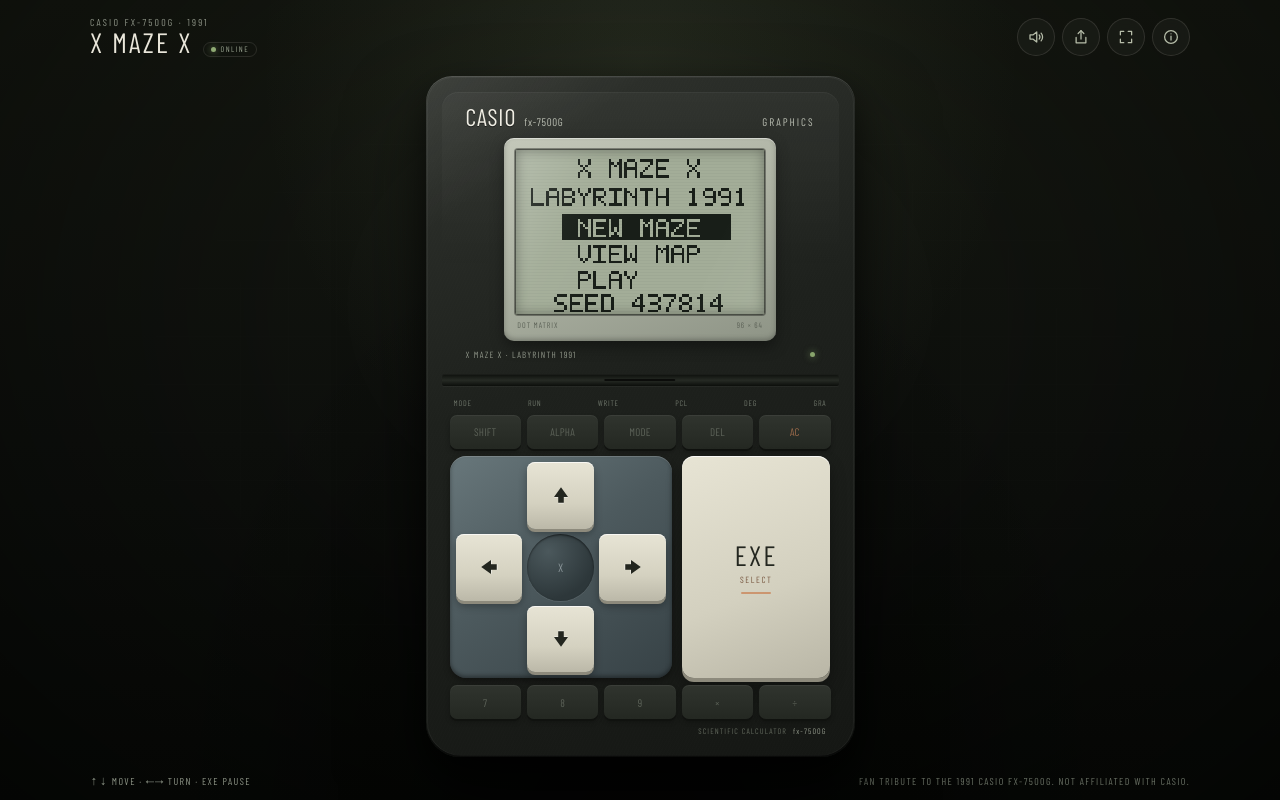
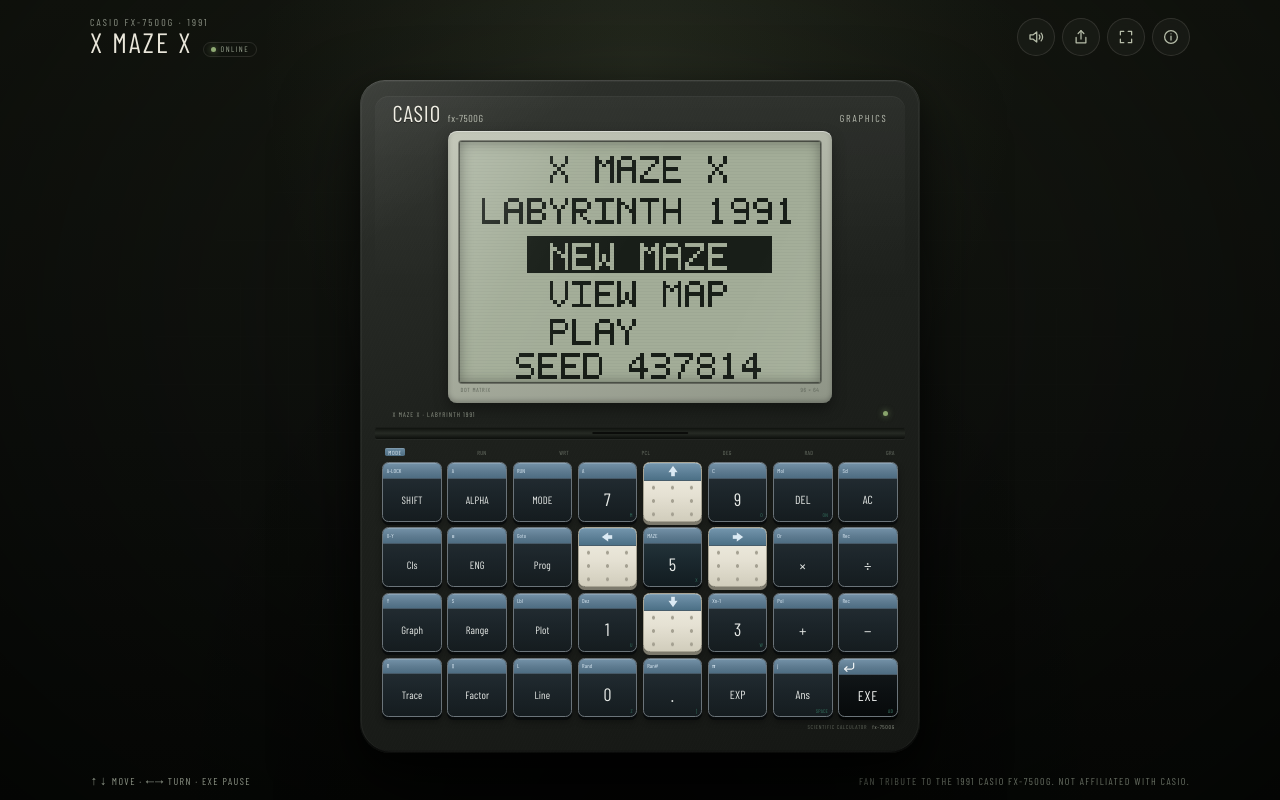
Before and after one commit to hipe-0/x-maze-x-labyrinth, a React (Vite) app: page / in a window 1280 px wide. Built offline with nearby package versions, Linux system fonts and the light colour scheme.

Commit message:
Restyle the keypad after the FX-7500G layout

```diff
--- a/src/index.css
+++ b/src/index.css
@@ -18,13 +18,6 @@
   --lcd-ink: #181e18;
   --body-dark: #1b1d1b;
   --body-mid: #2a2d29;
-  --cream: #d9d6c6;
-  --cream-dark: #c2bfae;
-  --key-dark: #242622;
-  --key-faded: #2a2d28;
-  --key-faded-text: #5c6258;
-  --blue-gray: #4e5c60;
-  --blue-gray-light: #667579;
   --orange: #c77645;
   --safe-top: env(safe-area-inset-top, 0px);
   --safe-bottom: env(safe-area-inset-bottom, 0px);
@@ -108,6 +101,7 @@ button {
 .app {
   display: flex;
   flex-direction: column;
+  height: 100dvh;
   min-height: 100dvh;
   padding: calc(16px + var(--safe-top)) clamp(14px, 4vw, 40px)
     calc(12px + var(--safe-bottom));
@@ -224,6 +218,7 @@ button {
   min-height: 0;
   width: 100%;
   padding: clamp(8px, 2vh, 22px) 0;
+  container-type: size;
 }
 
 .site-footer {
--- a/src/ui/AboutModal.tsx
+++ b/src/ui/AboutModal.tsx
@@ -88,7 +88,7 @@ export function AboutModal({ onClose }: { onClose: () => void }) {
         </ul>
 
         <p className="modal__hint">
-          Only the cream D-pad and EXE keys are active. The rest of the
+          Only the white dotted arrow keys and EXE are active. The rest of the
           scientific keypad is a visual tribute for now.
         </p>
 
--- a/src/ui/Calculator.tsx
+++ b/src/ui/Calculator.tsx
@@ -2,6 +2,7 @@ import type { Action, Game } from '../game/game'
 import { ArrowGlyph } from './ArrowGlyph'
 import { Key } from './Key'
 import { Lcd } from './Lcd'
+import { ReturnIcon } from './icons'
 import './calculator.css'
 
 interface CalculatorProps {
@@ -10,25 +11,28 @@ interface CalculatorProps {
   onRelease: (action: Action) => void
 }
 
-function FadedKey({
-  label,
-  accent = false,
-}: {
+interface IdleKeyProps {
+  band: string
   label: string
-  accent?: boolean
-}) {
+  foot?: string
+  className?: string
+}
+
+function IdleKey({ band, label, foot, className = '' }: IdleKeyProps) {
   return (
-    <div
-      className={`key key--faded ${accent ? 'key--accent' : ''}`.trim()}
-      aria-hidden="true"
-    >
+    <div className={`key key--idle ${className}`.trim()} aria-hidden="true">
+      <span className="key__band">{band}</span>
+      <span className="key__main">
         <span className="key__legend">{label}</span>
+      </span>
+      {foot ? <span className="key__foot">{foot}</span> : null}
     </div>
   )
 }
 
 export function Calculator({ game, onAction, onRelease }: CalculatorProps) {
   return (
+    <div className="calculator-shell">
       <section className="calculator" aria-label="Casio FX-7500G tribute">
         <div className="calculator__display">
           <div className="brand-row">
@@ -59,82 +63,88 @@ export function Calculator({ game, onAction, onRelease }: CalculatorProps) {
 
         <div className="calculator__keypad">
           <div className="mode-strip" aria-hidden="true">
-          <span>MODE</span>
+            <span className="mode-strip__badge">MODE</span>
             <span>RUN</span>
-          <span>WRITE</span>
+            <span>WRT</span>
             <span>PCL</span>
             <span>DEG</span>
+            <span>RAD</span>
             <span>GRA</span>
           </div>
 
-        <div className="keypad-row keypad-row--top" aria-hidden="true">
-          <FadedKey label="SHIFT" />
-          <FadedKey label="ALPHA" />
-          <FadedKey label="MODE" />
-          <FadedKey label="DEL" />
-          <FadedKey label="AC" accent />
-        </div>
-
-        <div className="gamepad">
-          <div className="dpad">
+          <div className="keypad-grid">
+            <IdleKey band="A-LOCK" label="SHIFT" />
+            <IdleKey band="A" label="ALPHA" />
+            <IdleKey band="RUN" label="MODE" />
+            <IdleKey band="A" label="7" foot="M" className="key--num" />
             <Key
               action="up"
               ariaLabel="Up / move forward"
               onAction={onAction}
               onRelease={onRelease}
-              className="key--arrow key--up"
-            >
-              <ArrowGlyph direction="up" />
-            </Key>
+              className="key--arrow"
+              band={<ArrowGlyph direction="up" />}
+            />
+            <IdleKey band="C" label="9" foot="O" className="key--num" />
+            <IdleKey band="Mol" label="DEL" foot="ON" className="key--cap" />
+            <IdleKey band="Scl" label="AC" className="key--cap" />
+
+            <IdleKey band="X-Y" label="Cls" />
+            <IdleKey band="≡" label="ENG" />
+            <IdleKey band="Goto" label="Prog" />
             <Key
               action="left"
               ariaLabel="Left / turn left"
               onAction={onAction}
               onRelease={onRelease}
-              className="key--arrow key--left"
-            >
-              <ArrowGlyph direction="left" />
-            </Key>
-            <div className="dpad__center" aria-hidden="true">
-              <span>X</span>
-            </div>
+              className="key--arrow"
+              band={<ArrowGlyph direction="left" />}
+            />
+            <IdleKey band="MAZE" label="5" foot="X" className="key--hub" />
             <Key
               action="right"
               ariaLabel="Right / turn right"
               onAction={onAction}
               onRelease={onRelease}
-              className="key--arrow key--right"
-            >
-              <ArrowGlyph direction="right" />
-            </Key>
+              className="key--arrow"
+              band={<ArrowGlyph direction="right" />}
+            />
+            <IdleKey band="Or" label="×" className="key--op" />
+            <IdleKey band="Rec" label="÷" className="key--op" />
+
+            <IdleKey band="Y" label="Graph" />
+            <IdleKey band="S" label="Range" />
+            <IdleKey band="Lbl" label="Plot" />
+            <IdleKey band="Dez" label="1" foot="U" className="key--num" />
             <Key
               action="down"
               ariaLabel="Down / move back"
               onAction={onAction}
               onRelease={onRelease}
-              className="key--arrow key--down"
-            >
-              <ArrowGlyph direction="down" />
-            </Key>
-          </div>
+              className="key--arrow"
+              band={<ArrowGlyph direction="down" />}
+            />
+            <IdleKey band="Xn-1" label="3" foot="W" className="key--num" />
+            <IdleKey band="Pol" label="+" className="key--op" />
+            <IdleKey band="Rec" label="−" className="key--op" />
 
+            <IdleKey band="R" label="Trace" />
+            <IdleKey band="Q" label="Factor" />
+            <IdleKey band="L" label="Line" />
+            <IdleKey band="Rand" label="0" foot="Z" className="key--num" />
+            <IdleKey band="Ran#" label="." foot="[" className="key--op" />
+            <IdleKey band="π" label="EXP" className="key--cap" />
+            <IdleKey band="j" label="Ans" foot="SPACE" className="key--cap" />
             <Key
               action="select"
-            label="EXE"
-            sublabel="SELECT"
               ariaLabel="Select / pause"
               onAction={onAction}
               onRelease={onRelease}
               className="key--exe"
+              band={<ReturnIcon className="key__return" strokeWidth={2.1} />}
+              label="EXE"
+              foot="AD"
             />
-        </div>
-
-        <div className="keypad-row keypad-row--bottom" aria-hidden="true">
-          <FadedKey label="7" />
-          <FadedKey label="8" />
-          <FadedKey label="9" />
-          <FadedKey label="×" />
-          <FadedKey label="÷" />
           </div>
 
           <div className="calculator__footer" aria-hidden="true">
@@ -143,5 +153,6 @@ export function Calculator({ game, onAction, onRelease }: CalculatorProps) {
           </div>
         </div>
       </section>
+    </div>
   )
 }
--- a/src/ui/Key.tsx
+++ b/src/ui/Key.tsx
@@ -1,25 +1,32 @@
-import { useCallback, useState, type PointerEvent, type ReactNode } from 'react'
+import {
+  useCallback,
+  useState,
+  type PointerEvent,
+  type ReactNode,
+} from 'react'
 import type { Action } from '../game/game'
 
 interface KeyProps {
   action: Action
   label?: string
-  sublabel?: string
   ariaLabel: string
   onAction: (action: Action) => void
   onRelease: (action: Action) => void
   className?: string
+  band?: ReactNode
+  foot?: string
   children?: ReactNode
 }
 
 export function Key({
   action,
   label,
-  sublabel,
   ariaLabel,
   onAction,
   onRelease,
   className = '',
+  band,
+  foot,
   children,
 }: KeyProps) {
   const [pressed, setPressed] = useState(false)
@@ -60,9 +67,12 @@ export function Key({
       }}
       onContextMenu={(event) => event.preventDefault()}
     >
-      {children}
-      {label ? <span className="key__legend">{label}</span> : null}
-      {sublabel ? <span className="key__sub">{sublabel}</span> : null}
+      {band ? <span className="key__band">{band}</span> : null}
+      <span className="key__main">
+        {children}
+        {label ? <span className="key__legend">{label}</span> : null}
+      </span>
+      {foot ? <span className="key__foot">{foot}</span> : null}
     </button>
   )
 }
--- a/src/ui/calculator.css
+++ b/src/ui/calculator.css
@@ -1,20 +1,38 @@
+.calculator-shell {
+  container-type: inline-size;
+  width: min(100%, 560px, calc((100dvh - 150px) * 0.83));
+  width: min(100%, 560px, calc(100cqh * 0.83));
+}
+
 .calculator {
-  --calc-width: min(92vw, 520px, calc((100dvh - 150px) * 0.66));
+  --key-face-top: #273137;
+  --key-face-mid: #1c252a;
+  --key-face-bottom: #151c1f;
+  --key-outline: #6b747a;
+  --band-top: #7492a8;
+  --band-mid: #5e7b90;
+  --band-bottom: #4e6d82;
+  --band-ink: #dbeaf4;
+  --foot-ink: #34725f;
+  --cream-top: #f2efe4;
+  --cream-mid: #e5e1d3;
+  --cream-bottom: #d1cdbc;
+  --cream-outline: #a8a494;
+
   position: relative;
   display: flex;
   flex-direction: column;
-  width: var(--calc-width);
-  padding: clamp(10px, 2.4vw, 16px);
-  border-radius: clamp(16px, 3.2vw, 26px) clamp(16px, 3.2vw, 26px)
-    clamp(22px, 4.4vw, 34px) clamp(22px, 4.4vw, 34px);
+  width: 100%;
+  padding: 2.8cqw 2.6cqw 3.2cqw;
+  border-radius: 4.4cqw 4.4cqw 5.4cqw 5.4cqw;
   background:
     linear-gradient(145deg, rgba(255, 255, 255, 0.07), transparent 16%),
     linear-gradient(160deg, #30332e 0%, #1e211d 42%, #151714 100%);
   box-shadow:
-    0 42px 80px rgba(0, 0, 0, 0.55),
-    0 12px 28px rgba(0, 0, 0, 0.45),
-    inset 0 1px 0 rgba(255, 255, 255, 0.12),
-    inset 0 -2px 0 rgba(0, 0, 0, 0.55);
+    0 7cqw 14cqw rgba(0, 0, 0, 0.55),
+    0 2cqw 5cqw rgba(0, 0, 0, 0.45),
+    inset 0 0.2cqw 0 rgba(255, 255, 255, 0.12),
+    inset 0 -0.4cqw 0 rgba(0, 0, 0, 0.55);
   isolation: isolate;
   touch-action: none;
 }
@@ -22,9 +40,9 @@
 .calculator::before {
   content: '';
   position: absolute;
-  inset: 1px;
+  inset: 0.2cqw;
   z-index: 2;
-  border: 1px solid rgba(255, 255, 255, 0.045);
+  border: 0.12cqw solid rgba(255, 255, 255, 0.045);
   border-radius: inherit;
   pointer-events: none;
 }
@@ -48,44 +66,43 @@
 .calculator__display {
   position: relative;
   z-index: 1;
-  padding: clamp(8px, 1.8vw, 14px) clamp(12px, 3vw, 20px)
-    clamp(6px, 1.2vw, 10px);
-  border-radius: clamp(10px, 2.2vw, 16px);
+  padding: 1.2cqw 2.4cqw 1.1cqw;
+  border-radius: 2.4cqw;
   background: linear-gradient(
     180deg,
     rgba(255, 255, 255, 0.035),
     transparent 65%
   );
-  box-shadow: inset 0 1px 0 rgba(255, 255, 255, 0.04);
+  box-shadow: inset 0 0.18cqw 0 rgba(255, 255, 255, 0.04);
 }
 
 .brand-row {
   display: flex;
   align-items: baseline;
   justify-content: space-between;
-  gap: 8px;
-  margin-bottom: clamp(6px, 1.4vw, 10px);
-  padding: 0 4px;
+  gap: 1.4cqw;
+  margin-bottom: 1.3cqw;
+  padding: 0 0.8cqw;
 }
 
 .brand-row__left {
   display: flex;
   align-items: baseline;
-  gap: clamp(4px, 1vw, 8px);
+  gap: 1.2cqw;
   min-width: 0;
 }
 
 .brand-casio {
-  font-size: clamp(15px, 3vw, 24px);
+  font-size: 4.1cqw;
   font-weight: 700;
   line-height: 0.9;
   letter-spacing: 0.04em;
   color: #f0eee4;
-  text-shadow: 0 1px 0 rgba(0, 0, 0, 0.5);
+  text-shadow: 0 0.16cqw 0 rgba(0, 0, 0, 0.5);
 }
 
 .brand-model {
-  font-size: clamp(8px, 1.5vw, 11px);
+  font-size: 1.8cqw;
   font-weight: 500;
   font-style: italic;
   letter-spacing: 0.06em;
@@ -94,7 +111,7 @@
 }
 
 .brand-graphics {
-  font-size: clamp(8px, 1.4vw, 11px);
+  font-size: 1.8cqw;
   font-weight: 600;
   letter-spacing: 0.18em;
   color: #b9bdb1;
@@ -104,24 +121,24 @@
 .lcd-bezel {
   width: 76%;
   margin: 0 auto;
-  padding: clamp(6px, 1.5vw, 11px);
-  border-radius: clamp(6px, 1.4vw, 10px);
+  padding: 1.8cqw;
+  border-radius: 1.6cqw;
   background: linear-gradient(160deg, #c4c8ba 0%, #aeb3a4 45%, #8e9486 100%);
   box-shadow:
-    inset 0 1px 0 rgba(255, 255, 255, 0.45),
-    inset 0 -2px 5px rgba(0, 0, 0, 0.25),
-    0 6px 14px rgba(0, 0, 0, 0.35);
+    inset 0 0.18cqw 0 rgba(255, 255, 255, 0.45),
+    inset 0 -0.35cqw 0.9cqw rgba(0, 0, 0, 0.25),
+    0 1.1cqw 2.5cqw rgba(0, 0, 0, 0.35);
 }
 
 .lcd-window {
   position: relative;
   aspect-ratio: 3 / 2;
   overflow: hidden;
-  border-radius: 3px;
+  border-radius: 0.55cqw;
   background: #a3ad98;
   box-shadow:
-    inset 0 2px 8px rgba(0, 0, 0, 0.45),
-    0 0 0 1px rgba(0, 0, 0, 0.35);
+    inset 0 0.35cqw 1.4cqw rgba(0, 0, 0, 0.45),
+    0 0 0 0.16cqw rgba(0, 0, 0, 0.35);
 }
 
 .lcd-screen {
@@ -178,16 +195,16 @@
   inset: 0;
   pointer-events: none;
   box-shadow:
-    inset 0 0 14px rgba(0, 0, 0, 0.38),
-    inset 0 0 0 1px rgba(0, 0, 0, 0.45);
+    inset 0 0 2.4cqw rgba(0, 0, 0, 0.38),
+    inset 0 0 0 0.16cqw rgba(0, 0, 0, 0.45);
 }
 
 .lcd-bezel__label {
   display: flex;
   justify-content: space-between;
-  margin-top: clamp(3px, 0.8vw, 5px);
-  padding: 0 2px;
-  font-size: clamp(6px, 1vw, 8px);
+  margin-top: 0.6cqw;
+  padding: 0 0.35cqw;
+  font-size: 1.05cqw;
   font-weight: 600;
   letter-spacing: 0.12em;
   color: #5d6358;
@@ -197,33 +214,33 @@
   display: flex;
   align-items: center;
   justify-content: space-between;
-  gap: 8px;
-  margin-top: clamp(5px, 1.2vw, 8px);
-  padding: 0 4px;
-  font-size: clamp(7px, 1.15vw, 9px);
+  gap: 1.4cqw;
+  margin-top: 1.1cqw;
+  padding: 0 0.8cqw;
+  font-size: 1.2cqw;
   font-weight: 600;
   letter-spacing: 0.14em;
   color: #8e9487;
 }
 
 .display-caption__led {
-  width: 5px;
-  height: 5px;
+  width: 0.9cqw;
+  height: 0.9cqw;
   border-radius: 50%;
   background: #88a46c;
-  box-shadow: 0 0 7px rgba(136, 164, 108, 0.75);
+  box-shadow: 0 0 1.2cqw rgba(136, 164, 108, 0.75);
 }
 
 .hinge {
   position: relative;
   z-index: 1;
-  height: clamp(8px, 1.6vw, 12px);
-  margin: clamp(2px, 0.5vw, 4px) 0;
-  border-radius: 2px;
+  height: 2.1cqw;
+  margin: 0.55cqw 0;
+  border-radius: 0.35cqw;
   background: linear-gradient(180deg, #0c0e0b, #262a24 52%, #0c0e0b);
   box-shadow:
-    inset 0 1px 0 rgba(255, 255, 255, 0.05),
-    0 1px 0 rgba(255, 255, 255, 0.035);
+    inset 0 0.16cqw 0 rgba(255, 255, 255, 0.05),
+    0 0.16cqw 0 rgba(255, 255, 255, 0.035);
 }
 
 .hinge span {
@@ -231,8 +248,8 @@
   top: 50%;
   left: 50%;
   width: 18%;
-  height: 2px;
-  border-radius: 2px;
+  height: 0.35cqw;
+  border-radius: 0.35cqw;
   background: #050604;
   opacity: 0.8;
   transform: translate(-50%, -50%);
@@ -243,41 +260,48 @@
   z-index: 1;
   display: flex;
   flex-direction: column;
-  gap: clamp(4px, 0.9vw, 7px);
-  padding: clamp(4px, 1vw, 8px) clamp(4px, 1vw, 8px)
-    clamp(3px, 0.7vw, 5px);
+  gap: 1.1cqw;
+  padding: 1.1cqw 1.4cqw 0.8cqw;
 }
 
 .mode-strip {
   display: flex;
   align-items: center;
   justify-content: space-between;
-  gap: 4px;
-  padding: 0 4px;
-  font-size: clamp(6px, 1vw, 8px);
+  gap: 0.5cqw;
+  padding: 0 0.5cqw;
+  font-size: 1.05cqw;
   font-weight: 600;
-  letter-spacing: 0.1em;
+  letter-spacing: 0.06em;
   color: #6b7267;
 }
 
-.keypad-row {
-  display: grid;
-  grid-template-columns: repeat(5, minmax(0, 1fr));
-  gap: clamp(3px, 0.8vw, 6px);
+.mode-strip__badge {
+  padding: 0.12cqw 0.55cqw;
+  border-radius: 0.32cqw;
+  background: linear-gradient(180deg, #6b8ba1, #4e6d82);
+  box-shadow: inset 0 0.1cqw 0 rgba(255, 255, 255, 0.25);
+  color: #e2eef5;
+  letter-spacing: 0.1em;
 }
 
-.keypad-row .key {
-  height: clamp(22px, 5.2vw, 34px);
+.keypad-grid {
+  display: grid;
+  grid-template-columns: repeat(8, minmax(0, 1fr));
+  gap: 1cqw;
 }
 
 .key {
   position: relative;
   display: flex;
   flex-direction: column;
-  align-items: center;
-  justify-content: center;
+  align-items: stretch;
+  justify-content: flex-start;
+  min-width: 0;
   padding: 0;
   border: 0;
+  overflow: hidden;
+  border-radius: 1.15cqw;
   font-family: inherit;
   font-weight: 600;
   line-height: 1;
@@ -285,33 +309,105 @@
   -webkit-tap-highlight-color: transparent;
 }
 
-.key--faded {
-  pointer-events: none;
-  border-radius: clamp(4px, 1vw, 7px);
-  background: linear-gradient(180deg, #30342e 0%, #242822 100%);
-  color: var(--key-faded-text);
-  box-shadow:
-    inset 0 1px 0 rgba(255, 255, 255, 0.05),
-    0 2px 0 #10120f,
-    0 3px 5px rgba(0, 0, 0, 0.25);
-  font-size: clamp(7px, 1.35vw, 10px);
-  letter-spacing: 0.05em;
+.key__band {
+  display: flex;
+  flex: 0 0 27%;
+  align-items: center;
+  justify-content: flex-start;
+  gap: 0.3cqw;
+  min-width: 0;
+  padding: 0 0.6cqw;
+  overflow: hidden;
+  border-bottom: 0.1cqw solid rgba(0, 0, 0, 0.38);
+  background: linear-gradient(
+    180deg,
+    var(--band-top) 0%,
+    var(--band-mid) 55%,
+    var(--band-bottom) 100%
+  );
+  box-shadow: inset 0 0.12cqw 0 rgba(255, 255, 255, 0.22);
+  color: var(--band-ink);
+  font-size: 1.02cqw;
+  font-weight: 600;
+  letter-spacing: 0.02em;
+  white-space: nowrap;
 }
 
-.key--accent {
-  color: #9b6a4a;
+.key__main {
+  display: flex;
+  flex: 1;
+  flex-direction: column;
+  align-items: center;
+  justify-content: center;
+  min-height: 0;
 }
 
+.key__legend {
+  display: block;
+  font-size: 1.9cqw;
+  font-weight: 600;
+  letter-spacing: 0.01em;
+  color: #e6e9e6;
+}
+
+.key__foot {
+  position: absolute;
+  right: 0.62cqw;
+  bottom: 0.42cqw;
+  font-size: 0.95cqw;
+  font-weight: 700;
+  letter-spacing: 0.04em;
+  color: var(--foot-ink);
+  pointer-events: none;
+}
+
+/* Decorative keypad keys */
+
+.key--idle {
+  aspect-ratio: 1;
+  border: 0.16cqw solid var(--key-outline);
+  background: linear-gradient(
+    180deg,
+    var(--key-face-top) 0%,
+    var(--key-face-mid) 52%,
+    var(--key-face-bottom) 100%
+  );
+  box-shadow:
+    0 0.52cqw 0 #090c0d,
+    0 0.8cqw 1.2cqw rgba(0, 0, 0, 0.35),
+    inset 0 0.15cqw 0 rgba(255, 255, 255, 0.07);
+}
+
+.key--num .key__legend {
+  font-size: 3.2cqw;
+  font-weight: 700;
+}
+
+.key--op .key__legend {
+  font-size: 3cqw;
+  font-weight: 500;
+}
+
+.key--cap .key__legend {
+  font-size: 2.1cqw;
+  font-weight: 600;
+}
+
+.key--hub {
+  background: linear-gradient(180deg, #2b3b42 0%, #1b292f 55%, #121c20 100%);
+}
+
+.key--hub .key__legend {
+  font-size: 3.2cqw;
+  font-weight: 700;
+}
+
+/* Active white dotted keys */
+
 .key--active {
+  aspect-ratio: 1;
   cursor: pointer;
   touch-action: none;
-  border-radius: clamp(6px, 1.4vw, 9px);
-  background: linear-gradient(180deg, #e7e4d5 0%, #d4d1c0 62%, #bbb8a8 100%);
-  color: #23261f;
-  box-shadow:
-    0 3px 0 #8d8a7c,
-    0 5px 8px rgba(0, 0, 0, 0.3),
-    inset 0 1px 0 rgba(255, 255, 255, 0.72);
   transition:
     transform 55ms ease,
     box-shadow 55ms ease,
@@ -319,155 +415,133 @@
 }
 
 .key--active:hover {
-  filter: brightness(1.03);
+  filter: brightness(1.04);
 }
 
 .key--active:active,
 .key--active.is-pressed {
-  transform: translateY(2px);
-  box-shadow:
-    0 1px 0 #8d8a7c,
-    0 2px 3px rgba(0, 0, 0, 0.25),
-    inset 0 2px 4px rgba(0, 0, 0, 0.18);
+  transform: translateY(0.42cqw);
 }
 
 .key--active:focus-visible {
-  outline: 2px solid var(--orange);
-  outline-offset: 2px;
+  outline: 0.24cqw solid var(--orange);
+  outline-offset: 0.3cqw;
+}
+
+.key--arrow {
+  --arrow-lift: #7d7a6d;
+  --arrow-shadow: rgba(0, 0, 0, 0.35);
+
+  border: 0.16cqw solid var(--cream-outline);
+  background: linear-gradient(
+    180deg,
+    var(--cream-top) 0%,
+    var(--cream-mid) 55%,
+    var(--cream-bottom) 100%
+  );
+  box-shadow:
+    0 0.52cqw 0 var(--arrow-lift),
+    0 0.8cqw 1.2cqw var(--arrow-shadow),
+    inset 0 0.18cqw 0 rgba(255, 255, 255, 0.8);
+  color: #f6fafc;
+}
+
+.key--arrow .key__band {
+  flex-basis: 30%;
+  justify-content: center;
+  padding: 0;
+  background: linear-gradient(180deg, #7496ad 0%, #5c7f96 58%, #4c7086 100%);
+}
+
+.key--arrow .key__main {
+  display: none;
+}
+
+.key--arrow::after {
+  content: '';
+  position: absolute;
+  inset: 30% 0 0;
+  pointer-events: none;
+  background-image: radial-gradient(
+    circle at center,
+    #a5a192 0 0.3cqw,
+    transparent 0.32cqw
+  );
+  background-size: 33.333% 33.333%;
+}
+
+.key--arrow:active,
+.key--arrow.is-pressed {
+  box-shadow:
+    0 0.1cqw 0 var(--arrow-lift),
+    0 0.28cqw 0.45cqw var(--arrow-shadow),
+    inset 0 0.2cqw 0.4cqw rgba(0, 0, 0, 0.16);
 }
 
 .key__arrow {
   display: block;
-  width: clamp(14px, 3.4vw, 24px);
-  height: clamp(14px, 3.4vw, 24px);
-  filter: drop-shadow(0 1px 0 rgba(255, 255, 255, 0.45));
+  width: 2.86cqw;
+  height: 2.86cqw;
+  filter: drop-shadow(0 0.1cqw 0 rgba(0, 0, 0, 0.28));
 }
 
-.key__legend {
-  display: block;
-  font-size: clamp(8px, 1.5vw, 11px);
-  font-weight: 600;
-  letter-spacing: 0.02em;
+/* EXE */
+
+.key--exe {
+  --exe-lift: #040606;
+  --exe-shadow: rgba(0, 0, 0, 0.42);
+
+  border: 0.16cqw solid var(--key-outline);
+  background: linear-gradient(180deg, #161c1e 0%, #0c1012 58%, #070a0b 100%);
+  box-shadow:
+    0 0.52cqw 0 var(--exe-lift),
+    0 0.8cqw 1.2cqw var(--exe-shadow),
+    inset 0 0.15cqw 0 rgba(255, 255, 255, 0.06);
+  color: #f1f4f2;
 }
 
-.key__sub {
-  display: block;
-  margin-top: 2px;
-  font-size: clamp(6px, 1.1vw, 8px);
-  font-weight: 600;
-  letter-spacing: 0.16em;
-}
-
-.gamepad {
-  display: grid;
-  grid-template-columns: minmax(0, 3fr) minmax(0, 2fr);
-  gap: clamp(6px, 1.4vw, 10px);
-  align-items: stretch;
-}
-
-.dpad {
-  display: grid;
-  grid-template-columns: repeat(3, 1fr);
-  grid-template-rows: repeat(3, 1fr);
-  gap: clamp(3px, 0.7vw, 5px);
-  padding: clamp(4px, 0.9vw, 6px);
-  border-radius: clamp(10px, 2.4vw, 16px);
-  background: linear-gradient(145deg, #68777b 0%, #4d5a5e 45%, #374246 100%);
-  box-shadow:
-    inset 0 1px 0 rgba(255, 255, 255, 0.18),
-    inset 0 -2px 4px rgba(0, 0, 0, 0.4),
-    0 3px 6px rgba(0, 0, 0, 0.35);
-  aspect-ratio: 1;
-}
-
-.dpad .key {
-  width: 100%;
-  height: 100%;
-  border-radius: clamp(5px, 1.2vw, 8px);
-}
-
-.key--up {
-  grid-area: 1 / 2;
-}
-
-.key--left {
-  grid-area: 2 / 1;
-}
-
-.key--right {
-  grid-area: 2 / 3;
-}
-
-.key--down {
-  grid-area: 3 / 2;
-}
-
-.dpad__center {
-  display: grid;
-  grid-area: 2 / 2;
-  place-items: center;
-  border-radius: 50%;
-  background: radial-gradient(circle at 32% 26%, #4b585c, #2d373a 70%);
-  box-shadow:
-    inset 0 1px 2px rgba(0, 0, 0, 0.55),
-    0 1px 0 rgba(255, 255, 255, 0.08);
-  color: #8b969a;
-  font-size: clamp(8px, 1.7vw, 12px);
-  font-weight: 700;
-  letter-spacing: 0.04em;
-}
-
-.key--exe {
-  gap: clamp(1px, 0.4vw, 4px);
-  border-radius: clamp(8px, 1.8vw, 12px);
-  background: linear-gradient(160deg, #e7e4d4 0%, #d3d0bf 60%, #b9b6a6 100%);
-  box-shadow:
-    0 4px 0 #8d8a7c,
-    0 8px 16px rgba(0, 0, 0, 0.32),
-    inset 0 1px 0 rgba(255, 255, 255, 0.78);
+.key--exe .key__band {
+  flex-basis: 29%;
+  justify-content: flex-start;
+  padding: 0 0.5cqw;
 }
 
 .key--exe .key__legend {
-  font-size: clamp(17px, 4vw, 28px);
+  font-size: 2.5cqw;
   font-weight: 700;
-  letter-spacing: 0.08em;
+  letter-spacing: 0.055em;
+  color: #f4f6f4;
 }
 
-.key--exe .key__sub {
-  font-size: clamp(6px, 1.15vw, 9px);
-  font-weight: 600;
-  letter-spacing: 0.18em;
-  color: #7a5a43;
+.key--exe .key__foot {
+  color: #3b7c68;
 }
 
-.key--exe::after {
-  content: '';
-  width: 20%;
-  height: 2px;
-  margin-top: clamp(2px, 0.5vw, 4px);
-  border-radius: 2px;
-  background: var(--orange);
-  opacity: 0.65;
+.key__return {
+  display: block;
+  width: 2.5cqw;
+  height: 2.5cqw;
+  color: #f4f9fc;
+  filter: drop-shadow(0 0.1cqw 0 rgba(0, 0, 0, 0.3));
 }
 
 .key--exe:active,
 .key--exe.is-pressed {
-  transform: translateY(3px);
   box-shadow:
-    0 1px 0 #8d8a7c,
-    0 3px 6px rgba(0, 0, 0, 0.28),
-    inset 0 2px 4px rgba(0, 0, 0, 0.16);
+    0 0.1cqw 0 var(--exe-lift),
+    0 0.28cqw 0.45cqw var(--exe-shadow),
+    inset 0 0.2cqw 0.4cqw rgba(0, 0, 0, 0.28);
 }
 
 .calculator__footer {
   display: flex;
   align-items: baseline;
   justify-content: flex-end;
-  gap: 6px;
-  padding: 0 4px;
-  font-size: clamp(6px, 1vw, 8px);
+  gap: 0.9cqw;
+  padding: 0 0.5cqw;
+  font-size: 1cqw;
   font-weight: 600;
-  letter-spacing: 0.14em;
+  letter-spacing: 0.12em;
   color: #737a6e;
 }
 
@@ -479,39 +553,12 @@
   color: #8e9487;
 }
 
-@media (max-width: 640px) {
-  .calculator {
-    --calc-width: min(94vw, calc((100dvh - 136px) * 0.66));
-  }
-}
-
-@media (max-width: 380px) {
-  .calculator {
-    --calc-width: min(95vw, calc((100dvh - 132px) * 0.64));
-  }
-
-  .lcd-bezel {
-    width: 77%;
-  }
-}
-
-@media (max-height: 700px) {
-  .lcd-bezel {
-    width: 74%;
-  }
-
-  .calculator__display {
-    padding-top: 6px;
-  }
-}
-
 @media (prefers-reduced-motion: reduce) {
   .lcd-screen {
     animation: none;
   }
 
-  .key--active,
-  .key--exe {
+  .key--active {
     transition: none;
   }
 }
--- a/src/ui/icons.tsx
+++ b/src/ui/icons.tsx
@@ -37,6 +37,15 @@ export function SoundOffIcon(props: IconProps) {
       <path d="M4 9.2h3.8L13 5.2v13.6l-5.2-4H4z" />
       <path d="M16.5 9.5l5 5" />
       <path d="M21.5 9.5l-5 5" />
+    </IconBase>
+  )
+}
+
+export function ReturnIcon(props: IconProps) {
+  return (
+    <IconBase {...props}>
+      <path d="M20 5.5v6.4a3.6 3.6 0 0 1-3.6 3.6H5" />
+      <path d="M8.6 11.6 4.6 15.5l4 3.9" />
     </IconBase>
   )
 }
```
Also changed, not shown: 3 other files (tests, documents, lock files or other folders). Lines whose indentation alone changed are shown as unchanged.
